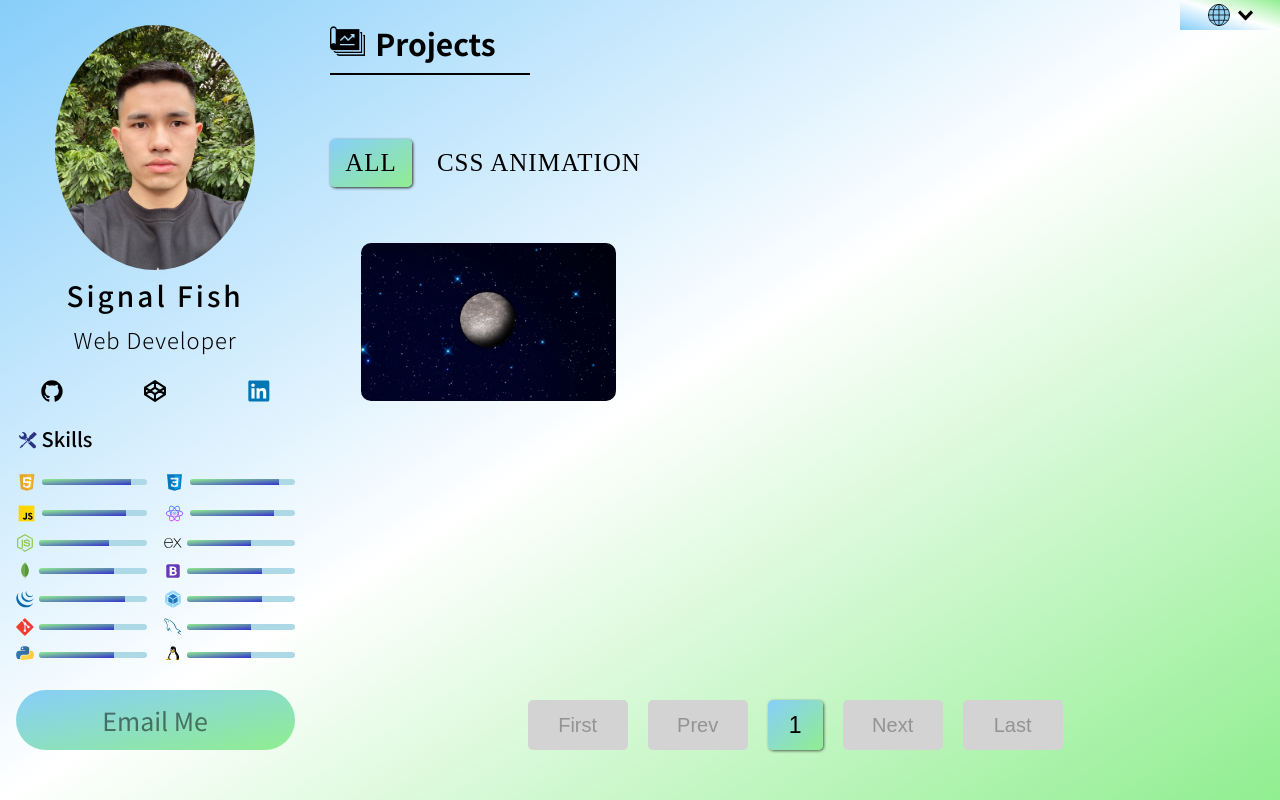
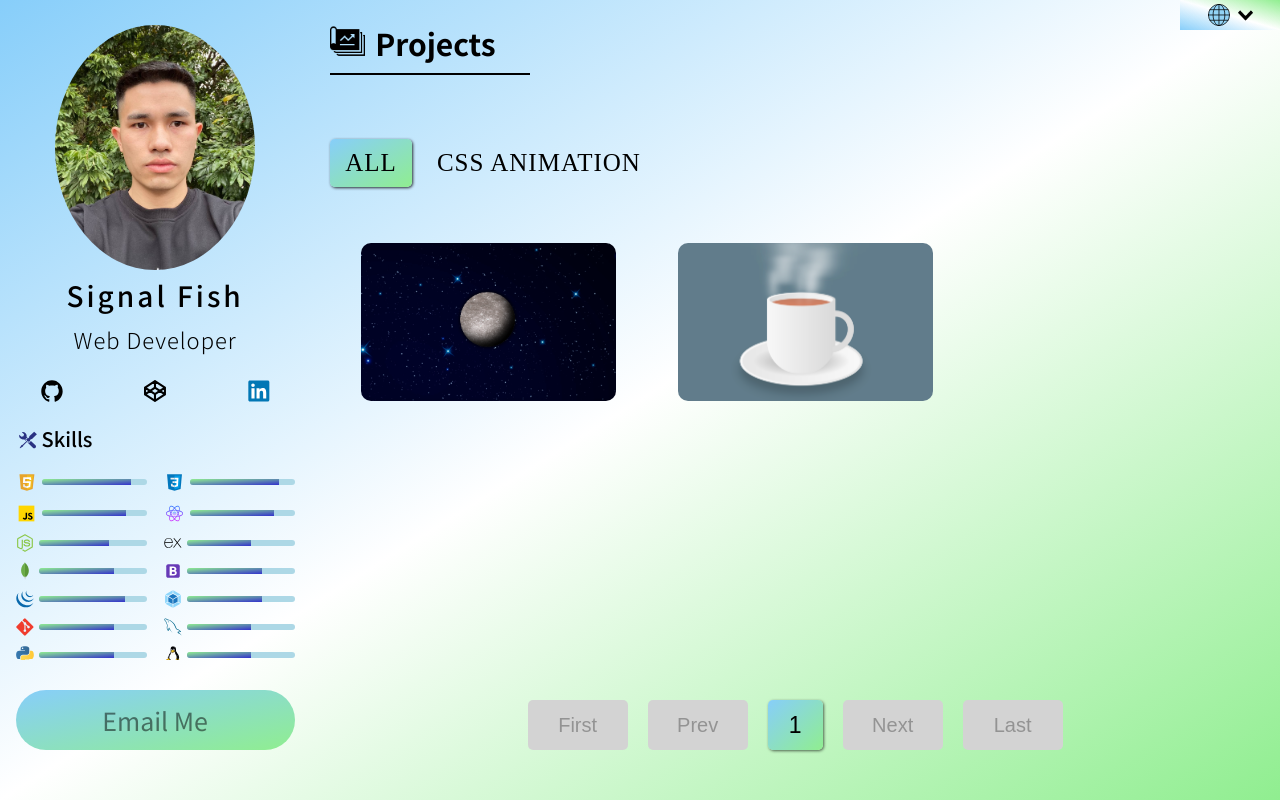
Before and after one commit to signal-fish/signal-fish, a React (Create React App) app: page / in a window 1280 px wide. Built offline with nearby package versions, Linux system fonts and the light colour scheme.

Commit message:
Add Animated Tea Cup Project

```diff
--- a/package.json
+++ b/package.json
@@ -2,6 +2,7 @@
   "name": "signal-fish",
   "version": "0.1.0",
   "private": true,
+  "homepage": "http://signal-fish.github.io/signal-fish",
   "dependencies": {
     "@testing-library/jest-dom": "^5.11.4",
     "@testing-library/react": "^11.1.0",
@@ -16,7 +17,9 @@
     "start": "react-scripts start",
     "build": "react-scripts build",
     "test": "react-scripts test",
-    "eject": "react-scripts eject"
+    "eject": "react-scripts eject",
+    "predeploy": "yarn run build",
+    "deploy": "gh-pages -d build"
   },
   "eslintConfig": {
     "extends": [
--- a/src/data.js
+++ b/src/data.js
@@ -39,6 +39,14 @@ const portfolios = [
     webLink: "https://signal-fish.github.io/animated-moon/",
     sourceLink: "https://github.com/signal-fish/animated-moon",
   },
+  {
+    id: 6,
+    title: "animated tea cup",
+    category: "css animation",
+    image: "assets/portfolio/css-animation/animated-tea-cup.png",
+    webLink: "https://signal-fish.github.io/animated-tea-cup/",
+    sourceLink: "https://github.com/signal-fish/animated-tea-cup",
+  },
 ];
 
 export default portfolios;
--- a/src/locales/ch/translation.json
+++ b/src/locales/ch/translation.json
@@ -31,7 +31,8 @@
         "dictinary app": "字典应用",
         "resume": "简历",
         "book store": "书店",
-        "animated moon": "动态月球"
+        "animated moon": "动态月球",
+        "animated tea cup": "动态茶杯"
       }
     },
     "Pagination": {
--- a/src/locales/en/translation.json
+++ b/src/locales/en/translation.json
@@ -34,7 +34,8 @@
         "dictinary app": "Dictinary App",
         "resume": "Resume",
         "book store": "Book Store",
-        "animated moon": "Animated Moon"
+        "animated moon": "Animated Moon",
+        "animated tea cup": "Animated Tea Cup"
       }
     },
 
```
Also changed, not shown: public/assets/portfolio/css-animation/animated-tea-cup.png (added).
